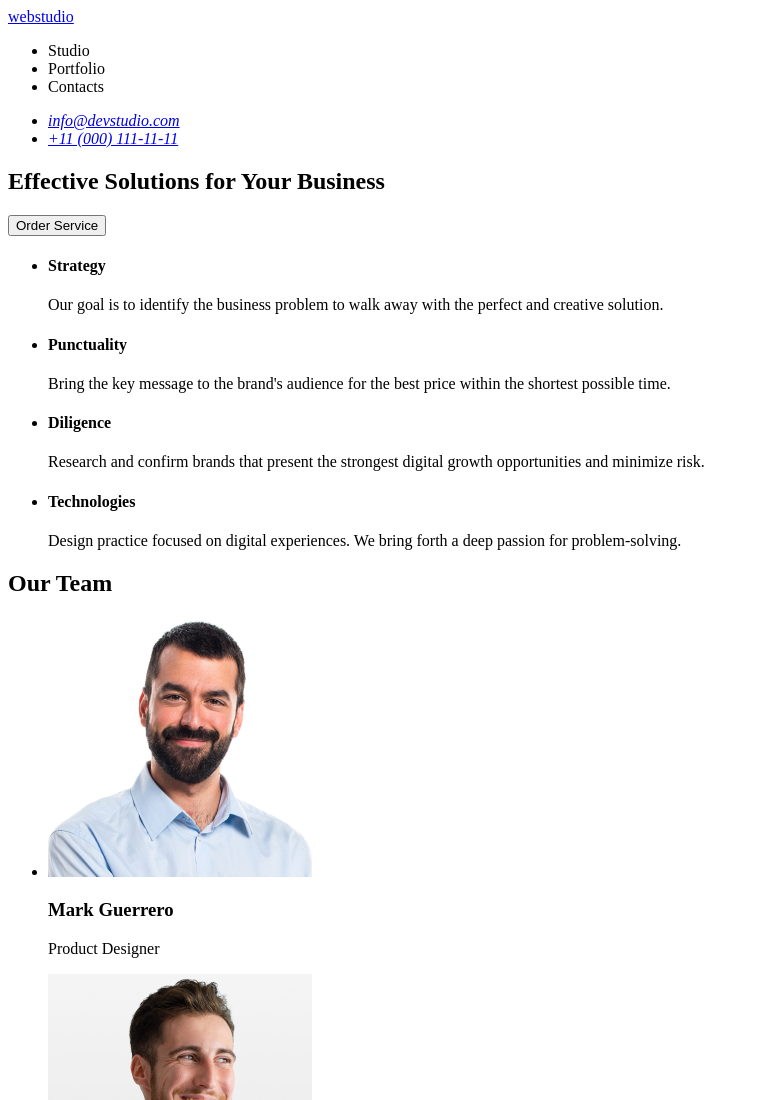
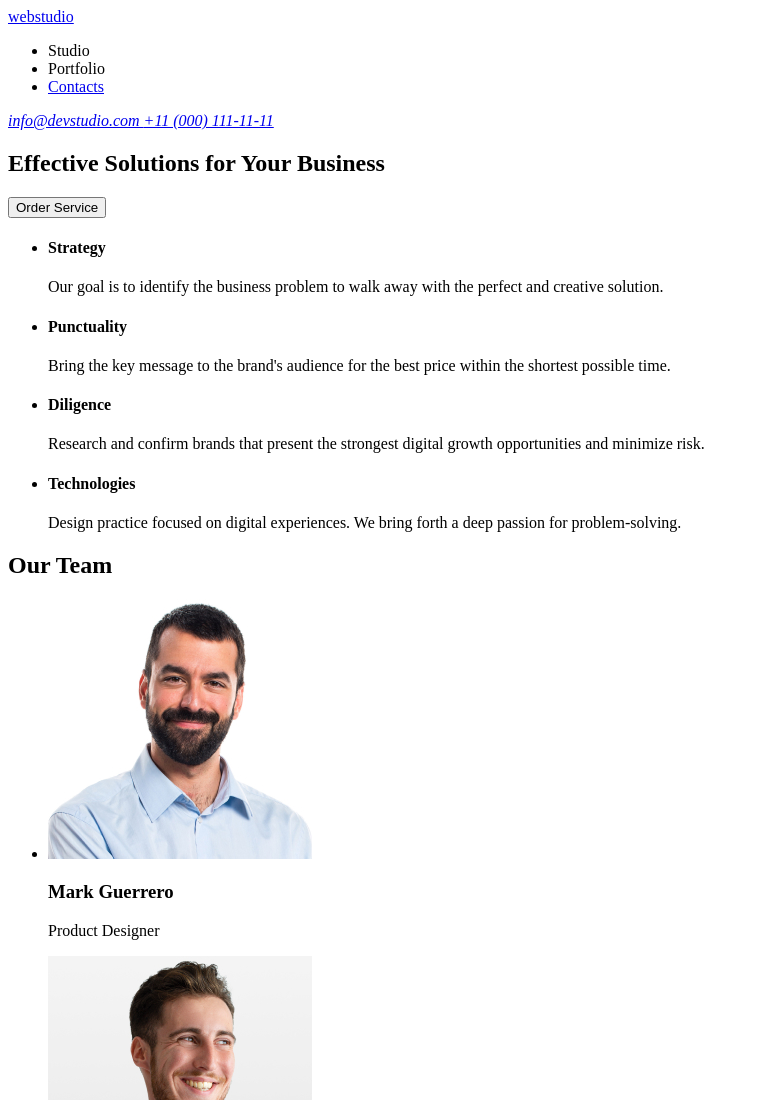
Before and after one commit to Katrinast/goit-markup-hw-01, a plain HTML site: page index.html in a window 1280 px wide. Shown: the top 1100 px of the page, without its empty margins (0-759 px from the left). Drawn offline with Linux system fonts and the light colour scheme.

Commit message:
Update index.html

```diff
--- a/index.html
+++ b/index.html
@@ -8,25 +8,19 @@
 <body>
   <header>
     <a href="index.html">webstudio</a>
+    <nav>
     <ul>
       <li>Studio</li>
       <li>Portfolio</li>
-      <li>Contacts</li>
+      <li><a href="Contacts">Contacts</a></li>
     </ul>
-    <address>
-      <nav>
-      <ul>
-          <li>
+    </nav>
+    <address id="Contacts">
       <a href="mailto:info@devstudio.com">info@devstudio.com
       </a>
-          </li>
-          <li>
       <a href="tel:+110001111111">
       +11 (000) 111-11-11
       </a>
-          </li>
-      </ul>
-      </nav>
     </address>
   </header>
   <main>
```
